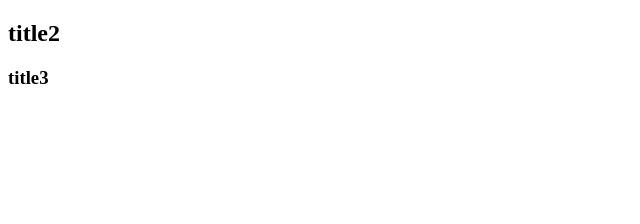
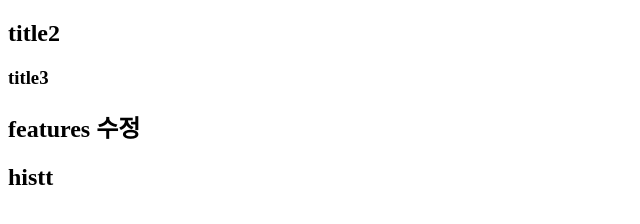
Before and after one commit to wonsc12/git_ex, a plain HTML site: page index.html in a window 1280 px wide. Shown: the whole page, without its empty margins (0-640 px from the left). Drawn offline with Linux system fonts and the light colour scheme.

Commit message:
feature 제목 수정

```diff
--- a/index.html
+++ b/index.html
@@ -10,9 +10,17 @@
     <h3>title3</h3>
     <header>
         <!-- 홍길동 -->
-        <section class="features"></section>
+        <section class="features">
+            <h2>features 수정</h2>
+        </section>
         <!-- 이도령 -->
-        <section class="history"></section>
+        <section class="history">
+            <h2>
+                <h1>
+                    histt
+                </h1>
+            </h2>
+        </section>
         <!-- 이도령 -->
 
 
```
